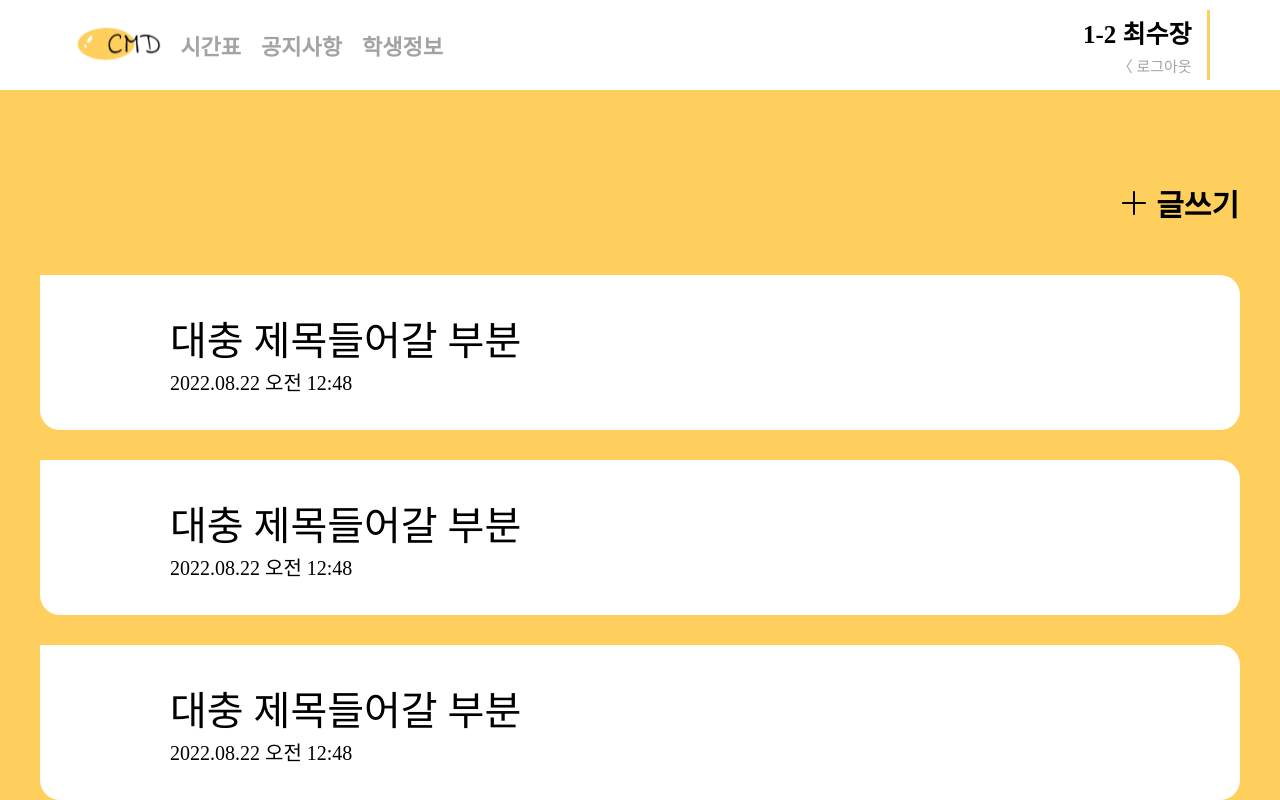
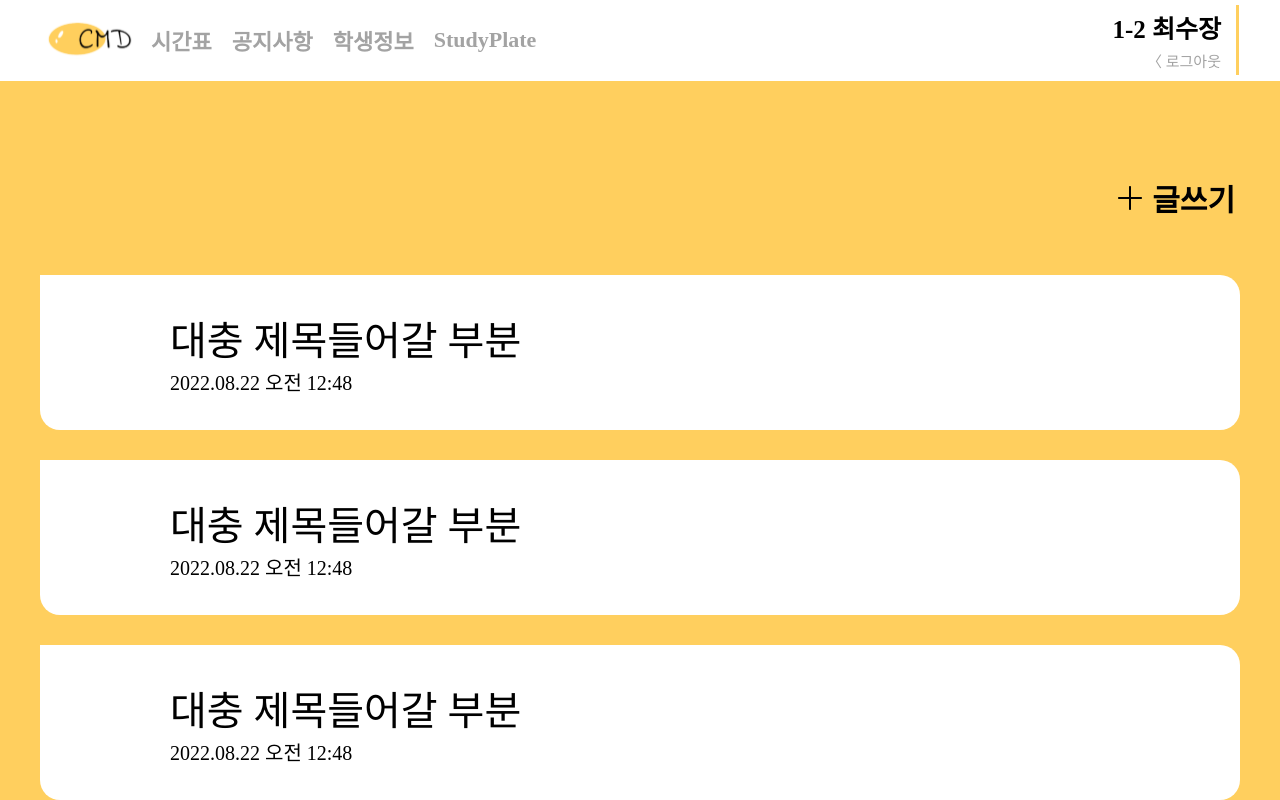
Before and after one commit to CUTY-DMS/TEAM2_CMD_FRONTEND, a React (Create React App) app: page /Announcement in a window 1280 px wide. Built offline with nearby package versions, Linux system fonts and the light colour scheme.

Commit message:
🌧 :: 디자인 일부 수정 네비게이션 바에 StudyPlate 추가 학생정보, 공지사항 디자인 일부 수정

```diff
--- a/src/Components/Nav.jsx
+++ b/src/Components/Nav.jsx
@@ -9,6 +9,7 @@ const Nav = () => {
         <h1><StyledLink to="/">시간표</StyledLink></h1>
         <h1><StyledLink to="/Announcement">공지사항</StyledLink></h1>
         <h1><StyledLink to="/StudentList">학생정보</StyledLink></h1>
+        <h1><StudyPlate to="#">StudyPlate</StudyPlate></h1>
       </Left>
       <Right>
         <UserInfo>
@@ -27,7 +28,7 @@ export default Nav;
 const Wrapper = styled.div`
   display: inline-flex;
   justify-content: center;
-  gap: 50%;
+  gap: 45%;
   width: 100%;
   height: 100px;
   background-color: white;
@@ -101,14 +102,22 @@ const StyledLink = styled(Link)`
   display: inline-block;
   text-decoration-line: none;
   transition: all 0.2s;
-  &:link {
+  &:link, &:visited {
     color: #A3A3A3;
-  }
-  &:visited {
-    color: #A3A3A3;
-  }
-  &:hover {
+  } &:hover {
     cursor: pointer;
     color: #000;
   }
 `;
+
+const StudyPlate = styled(Link)`
+  display: inline-block;
+  text-decoration-line: none;
+  transition: all 0.2s;
+  &:link, &:visited {
+    color: #A3A3A3;
+  } &:hover {
+    cursor: pointer;
+    color: #41BE41;
+  }
+`;
--- a/src/Components/User.jsx
+++ b/src/Components/User.jsx
@@ -15,6 +15,8 @@ const Wrapper = styled.div`
     display: flex;
     align-items: center;
     gap: 15px;
+    padding: 10px;
+    transition: 0.2s all;
     &:hover {
       cursor: pointer;
       background-color: #FFC744;
@@ -28,6 +30,6 @@ const UserIcon = styled.img`
 `;
 
 const UserName = styled.div`
-    font-weight: 400;
-    font-size: 30px;
+    font-weight: 600;
+    font-size: 29px;
 `;
--- a/src/Pages/Announcement.js
+++ b/src/Pages/Announcement.js
@@ -52,12 +52,15 @@ const Write = styled.div`
     align-items: center;
     align-self: flex-end;
     gap: 10px;
-    margin: 0;
-    margin-right: 1px;
-    margin-top: 1px;
+    padding: 5px;
     font-size: 15px;
     font-weight: lighter;
-    &:hover { cursor: pointer; }
+    transition: 0.2s all;
+    &:hover {
+      cursor: pointer;
+      background-color: #FFC744;
+      border-radius: 15px;
+    }
 `;
 
 const StyledLink = styled(Link)`
--- a/src/Pages/StudentList.js
+++ b/src/Pages/StudentList.js
@@ -29,7 +29,7 @@ const LineBox = styled.div`
   display: flex;
   flex-direction: column;
   align-items: center;
-  margin-top: 20px;
+  margin-top: 15px;
   gap: 15px;
 `;
 
@@ -38,5 +38,5 @@ const Line = styled.div`
   flex-direction: row;
   justify-content: center;
   gap: 200px;
-  margin-bottom: 20px;
+  margin-bottom: 15px;
 `;
```
